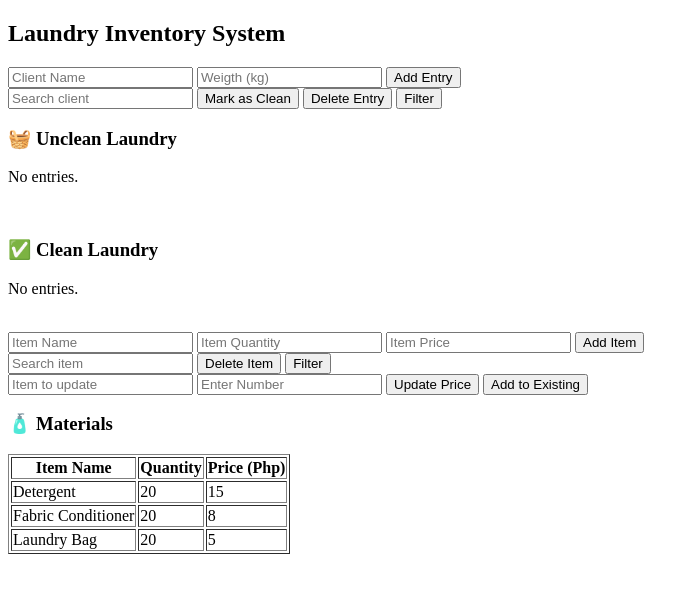
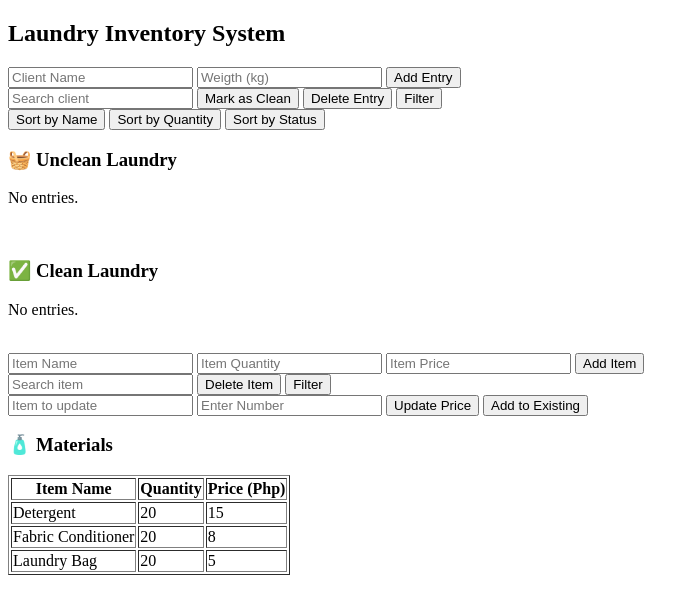
Before and after one commit to cloud-daet/DAET-APPDEV-LAB4, a plain HTML site: page index.html in a window 1280 px wide. Shown: the whole page, without its empty margins (0-699 px from the left). Drawn offline with Linux system fonts and the light colour scheme.

Commit message:
Added More BUTTONS

```diff
--- a/index.html
+++ b/index.html
@@ -19,6 +19,10 @@
         <button id="statusBtn">Mark as Clean</button>
         <button id="deleteBtn">Delete Entry</button>
         <button id="filterBtn">Filter</button>
+        <br>
+        <button id="sortNameBtn">Sort by Name</button>
+        <button id="sortQtyBtn">Sort by Quantity</button>
+        <button id="sortStatusBtn">Sort by Status</button>
     </div>
 
     <!-- Displays table of laundry entries -->
```
